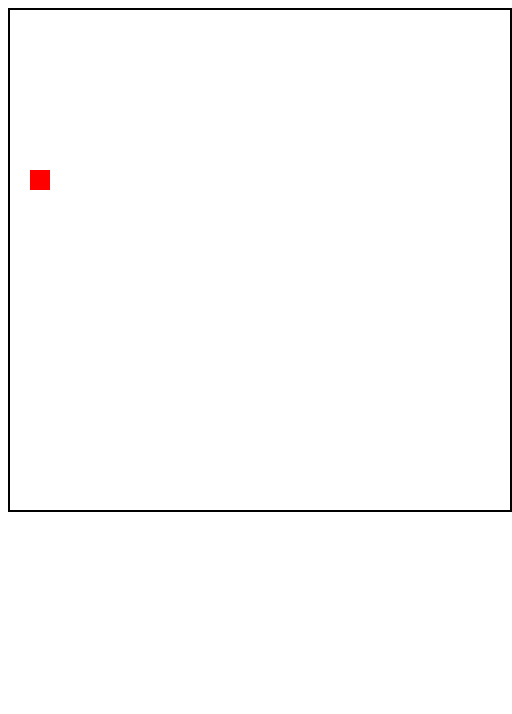
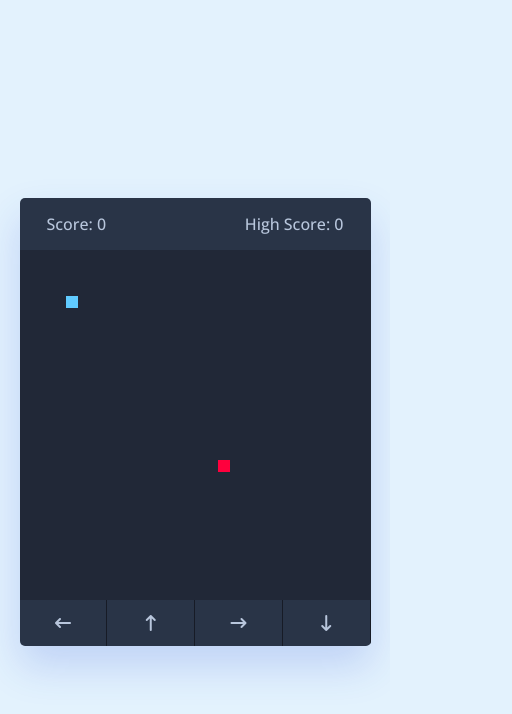
Before and after one commit to Moverr/snakegame, a plain HTML site: page index.html in a window 390 px wide. Shown: the whole page, 512 px wide, since content can reach past the window. Drawn offline with nearby package versions, Linux system fonts and the light colour scheme.

Commit message:
folder structure :

```diff
--- /dev/null
+++ b/css/style.css
@@ -0,0 +1,79 @@
+/* Import Google font */
+@import url('https://fonts.googleapis.com/css2?family=Open+Sans:wght@400;500;600;700&display=swap');
+* {
+  margin: 0;
+  padding: 0;
+  box-sizing: border-box;
+  font-family: 'Open Sans', sans-serif;
+}
+body {
+  display: flex;
+  align-items: center;
+  justify-content: center;
+  min-height: 100vh;
+  background: #E3F2FD;
+}
+.wrapper {
+  width: 65vmin;
+  height: 70vmin;
+  display: flex;
+  overflow: hidden;
+  flex-direction: column;
+  justify-content: center;
+  border-radius: 5px;
+  background: #293447;
+  box-shadow: 0 20px 40px rgba(52, 87, 220, 0.2);
+}
+.game-details {
+  color: #B8C6DC;
+  font-weight: 500;
+  font-size: 1.2rem;
+  padding: 20px 27px;
+  display: flex;
+  justify-content: space-between;
+}
+.play-board {
+  height: 100%;
+  width: 100%;
+  display: grid;
+  background: #212837;
+  grid-template: repeat(30, 1fr) / repeat(30, 1fr);
+}
+.play-board .food {
+  background: #FF003D;
+}
+.play-board .head {
+  background: #60CBFF;
+}
+
+.controls {
+  display: none;
+  justify-content: space-between;
+}
+.controls i {
+  padding: 25px 0;
+  text-align: center;
+  font-size: 1.3rem;
+  color: #B8C6DC;
+  width: calc(100% / 4);
+  cursor: pointer;
+  border-right: 1px solid #171B26;
+}
+
+@media screen and (max-width: 800px) {
+  .wrapper {
+    width: 90vmin;
+    height: 115vmin;
+  }
+  .game-details {
+    font-size: 1rem;
+    padding: 15px 27px;
+  }
+  .controls {
+    display: flex;
+  }
+  .controls i {
+    padding: 15px 0;
+    font-size: 1rem;
+  }
+}
--- a/index.html
+++ b/index.html
@@ -1,16 +1,30 @@
 <!DOCTYPE html>
-<html lang="en">
-<head>
-    <meta charset="UTF-8">
-    <meta name="viewport" content="width=500, initial-scale=1.0">
-    <title>Snake Game</title>
-    <link rel="stylesheet" type="text/css" href="style.css">
-</head>
-<body>
-    <div id="game-container">
-        <div id="snake"></div>
-        <div id="food"></div>
+<!-- Coding By CodingNepal - youtube.com/codingnepal -->
+<html lang="en" dir="ltr">
+  <head>
+    <meta charset="utf-8">
+    <title>Snake Game JavaScript | CodingNepal</title>
+    <link rel="stylesheet" href="./css/style.css">
+    <meta name="viewport" content="width=device-width, initial-scale=1.0">
+    <link rel="stylesheet" href="https://cdnjs.cloudflare.com/ajax/libs/font-awesome/6.3.0/css/all.min.css">
+
+  </head>
+  <body>
+    <div class="wrapper">
+      <div class="game-details">
+        <span class="score">Score: 0</span>
+        <span class="high-score">High Score: 0</span>
+      </div>
+      <div class="play-board"></div>
+      <div class="controls">
+        <i data-key="ArrowLeft" class="fa-solid fa-arrow-left-long"></i>
+        <i data-key="ArrowUp" class="fa-solid fa-arrow-up-long"></i>
+        <i data-key="ArrowRight" class="fa-solid fa-arrow-right-long"></i>
+        <i data-key="ArrowDown" class="fa-solid fa-arrow-down-long"></i>
+      </div>
     </div>
-    <script src="script.js"></script>
-</body>
+
+    <script src="./js/script.js" defer></script>
+
+  </body>
 </html>
--- /dev/null
+++ b/js/script.js
@@ -0,0 +1,94 @@
+const playBoard = document.querySelector(".play-board");
+const scoreElement = document.querySelector(".score");
+const highScoreElement = document.querySelector(".high-score");
+const controls = document.querySelectorAll(".controls i");
+
+let gameOver = false;
+let foodX, foodY;
+let snakeX = 5, snakeY = 5;
+let velocityX = 0, velocityY = 0;
+let snakeBody = [];
+let setIntervalId;
+let score = 0;
+
+// Getting high score from the local storage
+let highScore = localStorage.getItem("high-score") || 0;
+highScoreElement.innerText = `High Score: ${highScore}`;
+
+const updateFoodPosition = () => {
+    // Passing a random 1 - 30 value as food position
+    foodX = Math.floor(Math.random() * 30) + 1;
+    foodY = Math.floor(Math.random() * 30) + 1;
+}
+
+const handleGameOver = () => {
+    // Clearing the timer and reloading the page on game over
+    clearInterval(setIntervalId);
+    alert("Game Over! Press OK to replay...");
+    location.reload();
+}
+
+const changeDirection = e => {
+    // Changing velocity value based on key press
+    if(e.key === "ArrowUp" && velocityY != 1) {
+        velocityX = 0;
+        velocityY = -1;
+    } else if(e.key === "ArrowDown" && velocityY != -1) {
+        velocityX = 0;
+        velocityY = 1;
+    } else if(e.key === "ArrowLeft" && velocityX != 1) {
+        velocityX = -1;
+        velocityY = 0;
+    } else if(e.key === "ArrowRight" && velocityX != -1) {
+        velocityX = 1;
+        velocityY = 0;
+    }
+}
+
+// Calling changeDirection on each key click and passing key dataset value as an object
+controls.forEach(button => button.addEventListener("click", () => changeDirection({ key: button.dataset.key })));
+
+const initGame = () => {
+    if(gameOver) return handleGameOver();
+    let html = `<div class="food" style="grid-area: ${foodY} / ${foodX}"></div>`;
+
+    // Checking if the snake hit the food
+    if(snakeX === foodX && snakeY === foodY) {
+        updateFoodPosition();
+        snakeBody.push([foodY, foodX]); // Pushing food position to snake body array
+        score++; // increment score by 1
+        highScore = score >= highScore ? score : highScore;
+        localStorage.setItem("high-score", highScore);
+        scoreElement.innerText = `Score: ${score}`;
+        highScoreElement.innerText = `High Score: ${highScore}`;
+    }
+    // Updating the snake's head position based on the current velocity
+    snakeX += velocityX;
+    snakeY += velocityY;
+
+    // Shifting forward the values of the elements in the snake body by one
+    for (let i = snakeBody.length - 1; i > 0; i--) {
+        snakeBody[i] = snakeBody[i - 1];
+    }
+    snakeBody[0] = [snakeX, snakeY]; // Setting first element of snake body to current snake position
+
+    // Checking if the snake's head is out of wall, if so setting gameOver to true
+    if(snakeX <= 0 || snakeX > 30 || snakeY <= 0 || snakeY > 30) {
+        return gameOver = true;
+    }
+
+    for (let i = 0; i < snakeBody.length; i++) {
+        // Adding a div for each part of the snake's body
+        html += `<div class="head" style="grid-area: ${snakeBody[i][1]} / ${snakeBody[i][0]}"></div>`;
+        // Checking if the snake head hit the body, if so set gameOver to true
+        if (i !== 0 && snakeBody[0][1] === snakeBody[i][1] && snakeBody[0][0] === snakeBody[i][0]) {
+            gameOver = true;
+        }
+    }
+    playBoard.innerHTML = html;
+}
+
+let speed = 300;
+updateFoodPosition();
+setIntervalId = setInterval(initGame, speed);
+document.addEventListener("keyup", changeDirection);
--- a/script.js
+++ /dev/null
@@ -1,83 +0,0 @@
-// Initial snake position
-let snakeX = 2;
-let snakeY = 2;
-let snakeDirection = "right";
-
-// Initial food position
-let foodX;
-let foodY;
-
-// Initialize game container
-const gameContainer = document.getElementById("game-container");
-
-// Initialize snake and food elements
-const snakeElement = document.getElementById("snake");
-const foodElement = document.getElementById("food");
-
-// Function to generate random coordinates for food
-function generateFoodPosition() {
-  foodX = Math.floor(Math.random() * 15) * 20;
-  foodY = Math.floor(Math.random() * 15) * 20;
-  foodElement.style.left = foodX + "px";
-  foodElement.style.top = foodY + "px";
-}
-
-// Initialize game
-generateFoodPosition();
-
-function endGame() {
-  alert("Game Ended");
-  return;
-}
-// Function to update game state
-function updateGame() {
-  if (snakeDirection === "right") {
-    snakeX += 20;
-  } else if (snakeDirection === "left") {
-    snakeX -= 20;
-  } else if (snakeDirection === "up") {
-    snakeY -= 20;
-  } else if (snakeDirection === "down") {
-    snakeY += 20;
-  }
-
-  //todo: get the direction of the box
-  const containerWidth = document.getElementById("game-container").offsetWidth;
-  const containerHeight = document.getElementById("game-container").offsetHeight;
-
-
-  console.log("container width : " + containerWidth);
-  console.log("snake x : " + snakeX);
-  console.log("snake y : " + snakeY);
-
-  if (snakeX >= containerWidth || snakeY >= containerHeight || snakeX< 0 || snakeY < 0) endGame();
-  else {
-    snakeElement.style.left = snakeX + "px";
-    snakeElement.style.top = snakeY + "px";
-
-    // Check if snake eats food
-    if (snakeX === foodX && snakeY === foodY) {
-      generateFoodPosition();
-    }
-
-    // Repeat the update every 200ms
-    // repeat is the speed 200
-    setTimeout(updateGame, 200);
-  }
-}
-
-// Handle keyboard input to change snake direction
-document.addEventListener("keydown", (event) => {
-  if (event.key === "ArrowUp" && snakeDirection !== "down") {
-    snakeDirection = "up";
-  } else if (event.key === "ArrowDown" && snakeDirection !== "up") {
-    snakeDirection = "down";
-  } else if (event.key === "ArrowLeft" && snakeDirection !== "right") {
-    snakeDirection = "left";
-  } else if (event.key === "ArrowRight" && snakeDirection !== "left") {
-    snakeDirection = "right";
-  }
-});
-
-// Start the game loop
-updateGame();
--- a/style.css
+++ /dev/null
@@ -1,21 +0,0 @@
-#game-container {
-    width: 500px;
-    height: 500px;
-    border: 2px solid #000;
-    position: relative;
-    overflow: hidden; margin: auto;
-}
-
-#snake, #food {
-    width: 20px;
-    height: 20px;
-    position: absolute;
-}
-
-#snake {
-    background-color: green;
-}
-
-#food {
-    background-color: red;
-}
```
